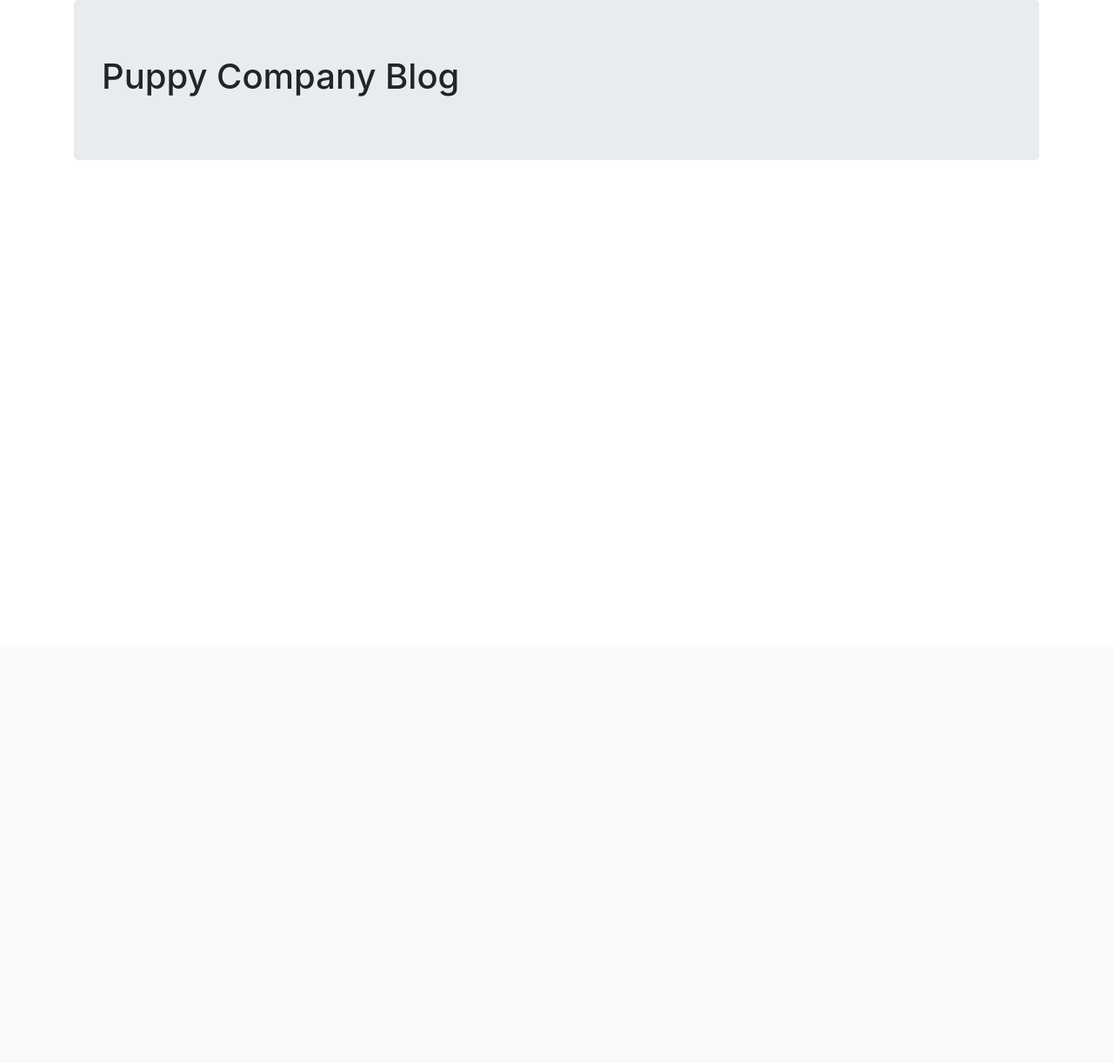
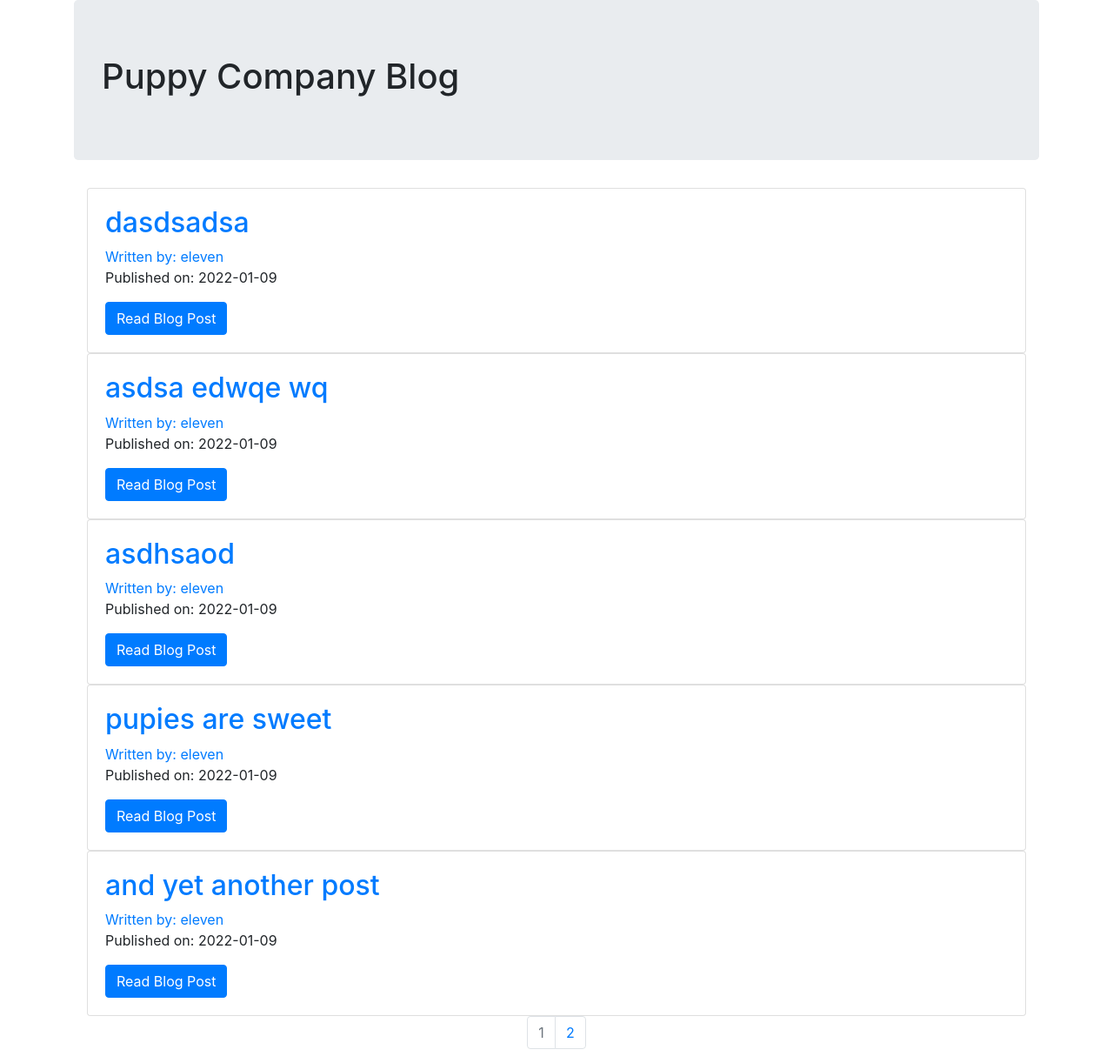
Before and after one commit to SGrannemann/Courses-Books, a Flask app: page / in a window 1280 px wide. Shown: the part 56-1278 px from the top of the page at 87% size. Before the commit the page ends 240 px from the top, so only its background shows below. Run offline with Flask 2, Linux system fonts and the light colour scheme; data comes from the database, SQL or seed files in the repository; both versions use the stored data as it was after the commit; parts of the project's set-up code (start-up, migrations or seed data) failed here and were passed over.

Commit message:
finished social blog project.

```diff
--- a/Flask-Bootcamp/LargeProject/puppycompanyblog/__init__.py
+++ b/Flask-Bootcamp/LargeProject/puppycompanyblog/__init__.py
@@ -31,6 +31,8 @@ login_manager.login_view = 'users.login'
 from puppycompanyblog.core.views import core
 from puppycompanyblog.error_pages.handlers import error_pages
 from puppycompanyblog.users.views import users
+from puppycompanyblog.blog_posts.views import blog_posts
 app.register_blueprint(core)
 app.register_blueprint(error_pages)
 app.register_blueprint(users)
+app.register_blueprint(blog_posts)
--- a/Flask-Bootcamp/LargeProject/puppycompanyblog/core/views.py
+++ b/Flask-Bootcamp/LargeProject/puppycompanyblog/core/views.py
@@ -1,11 +1,14 @@
 from flask import render_template, request, Blueprint
-
+from puppycompanyblog.models import BlogPost
 core = Blueprint('core', __name__)
 
 
 @core.route('/')
 def index():
-    return render_template("index.html")
+    page = request.args.get('page', 1, type=int)
+    blog_posts = BlogPost.query.order_by(
+        BlogPost.date.desc()).paginate(page=page, per_page=5)
+    return render_template("index.html", blog_posts=blog_posts)
 
 
 @core.route('/info')
--- a/Flask-Bootcamp/LargeProject/puppycompanyblog/templates/base.html
+++ b/Flask-Bootcamp/LargeProject/puppycompanyblog/templates/base.html
@@ -23,7 +23,7 @@
             {% if current_user.is_authenticated %}
             <a class='nav-item nav-link' href="{{url_for('users.logout')}}">Log Out</a>
             <a class='nav-item nav-link' href="{{url_for('users.account')}}">Account</a>
-            <a class='nav-item nav-link' href="#">Create a Post</a>
+            <a class='nav-item nav-link' href="{{url_for('blog_posts.create_post')}}">Create a Post</a>
             {% else %}
             <a class='nav-item nav-link' href="{{url_for('users.login')}}">Log In</a>
             <a class='nav-item nav-link' href="{{url_for('users.register')}}">Register</a>
--- a/Flask-Bootcamp/LargeProject/puppycompanyblog/templates/index.html
+++ b/Flask-Bootcamp/LargeProject/puppycompanyblog/templates/index.html
@@ -4,4 +4,36 @@
 <div class="jumbotron">
     <h1>Puppy Company Blog</h1>
 </div>
+
+<div class="container">
+    {% for post in blog_posts.items %}
+    <div class='card'>
+        <div class='card-body'>
+            <h2> <a class='card-title'
+                    href="{{url_for('blog_posts.blog_post', blog_post_id=post.id)}}">{{post.title}}</a></h2>
+            <a href="{{url_for('users.user_posts', username=post.author.username)}}">Written by:
+                {{post.author.username}}</a>
+            <p>Published on: {{post.date.strftime('%Y-%m-%d')}}</p>
+            <a class='btn btn-primary' href="{{url_for('blog_posts.blog_post', blog_post_id=post.id)}}">Read Blog
+                Post</a>
+        </div>
+    </div>
+
+
+    {% endfor %}
+
+</div>
+<nav aria-label="Page navigation example">
+    <ul class="pagination justify-content-center">
+        {% for page_num in blog_posts.iter_pages(left_edge=1, right_edge=1, left_current=1, right_current=2) %}
+        {% if blog_posts.page == page_num %}
+        <li class='page-item disabled'><a class='page-link'
+                href="{{url_for('core.index', page=page_num)}}">{{page_num}}</a></li>
+        {% else%}
+        <li class='page-item'><a class='page-link' href="{{url_for('core.index', page=page_num)}}">{{page_num}}</a></li>
+        {% endif %}
+        {% endfor %}
+    </ul>
+</nav>
+
 {% endblock %}
--- a/Flask-Bootcamp/LargeProject/puppycompanyblog/templates/user_blog_posts.html
+++ b/Flask-Bootcamp/LargeProject/puppycompanyblog/templates/user_blog_posts.html
@@ -5,15 +5,15 @@
     <div class="jumbotron">
         <div align="center">
             <h1> Welcome to the page for {{user.username}}</h1>
-            <img src="{{url_for('static', filname='profile_pics/'+user.profile_image)}}">
+            <img src="{{url_for('static', filename='profile_pics/'+user.profile_image)}}">
         </div>
     </div>
 
 
     {% for post in blog_posts.items %}
     <h2><a href="{{url_for('blog_posts.blog_post', blog_post_id=post.id)}}">{{post.title}}</a></h2>
-    Written by: <a href="{{url_for('users.user_posts, username=post.author.username)}}">{{post.author.username}}</a>
-    <p class='text-muted'>Published on: {{post.data.strftime("%Y-%m-%d")}}</p>
+    Written by: <a href="{{url_for('users.user_posts', username=post.author.username)}}">{{post.author.username}}</a>
+    <p class='text-muted'>Published on: {{post.date.strftime('%Y-%m-%d')}}</p>
     <br>
     <p>{{post.text}}</p>
     {% endfor %}
```
Also changed, not shown: Flask-Bootcamp/LargeProject/puppycompanyblog/blog_posts/forms.py (+9 -0 lines), Flask-Bootcamp/LargeProject/puppycompanyblog/blog_posts/views.py (+73 -0 lines), Flask-Bootcamp/LargeProject/puppycompanyblog/templates/blog_post.html (added, +50 -0 lines), Flask-Bootcamp/LargeProject/puppycompanyblog/templates/create_post.html (added, +26 -0 lines), Flask-Bootcamp/LargeProject/puppycompanyblog/data.sqlite.
